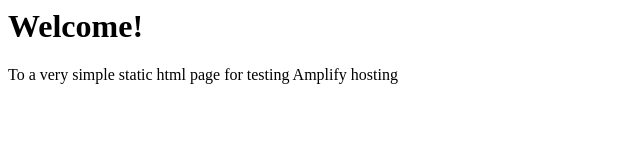
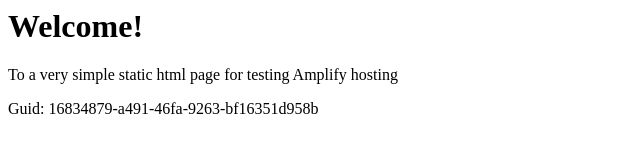
Before and after one commit to aws-aemilia-nrt/Github-PR-Commit-Integration-Test-DoNotTouch-Gith-OKSLNVO2-v1-preprod-ap-northeast-1, a website: page src/index.html in a window 1280 px wide. Shown: the whole page, without its empty margins (0-640 px from the left). Drawn offline with Linux system fonts and the light colour scheme.

Commit message:
commit from integ tests

```diff
--- a/src/index.html
+++ b/src/index.html
@@ -1,3 +1,5 @@
+
+
 <html lang="en">
 
 <head>
@@ -10,6 +12,6 @@
 <body>
     <h1>Welcome!</h1>
     <p>To a very simple static html page for testing Amplify hosting</p>
-</body>
+    <p>Guid: 16834879-a491-46fa-9263-bf16351d958b</p></body>
 
 </html>
```
